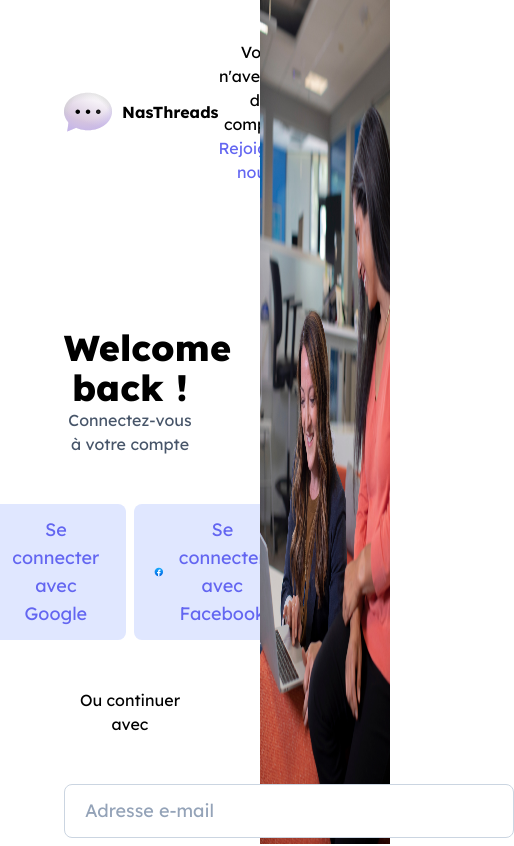
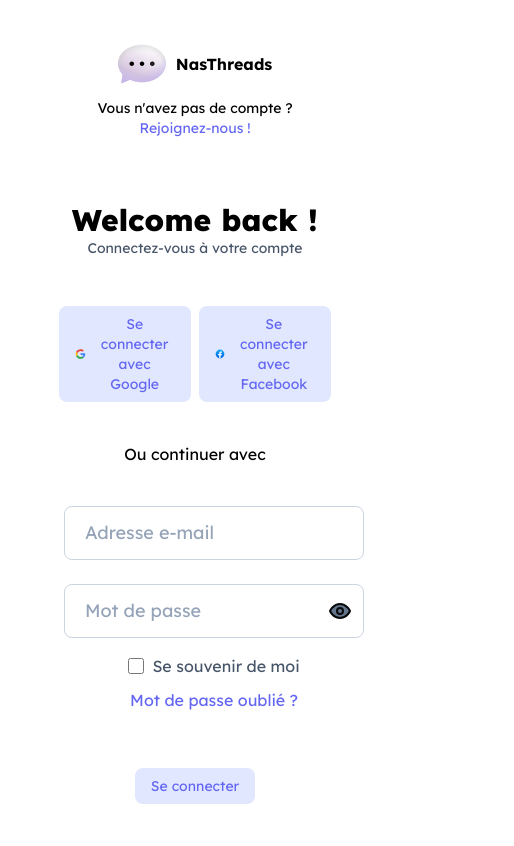
Before and after one commit to nassimlnd/nasthreads, a Next.js app: page / in a window 390 px wide. Shown: the top 846 px of the page, 514 px wide, since content can reach past the window. Built offline with nearby package versions, Linux system fonts and the light colour scheme.

Commit message:
:lipstick: login page responsive

```diff
--- a/src/app/page.tsx
+++ b/src/app/page.tsx
@@ -11,15 +11,14 @@ export default function HomePage() {
     return (
         <main
             className="flex h-screen">
-            <div className={'w-2/3 px-16 py-10 text-center'}>
-                <div className={'flex justify-between items-center'}>
+            <div className={'w-full xl:w-2/3 px-16 py-10 text-center'}>
+                <div className={'flex flex-col space-y-2.5 xl:flex-row justify-between items-center'}>
                     <Logo/>
-                    <p>Vous n'avez pas de compte ? <Link href={'/register'}><span className={'text-primary-medium'}>Rejoignez-nous !</span></Link>
-                    </p>
+                    <p className={'text-sm xl:text-base'}>Vous n'avez pas de compte ? <Link href={'/register'}><span className={'text-primary-medium'}>Rejoignez-nous !</span></Link></p>
                 </div>
-                <div className={'mt-36'}>
-                    <h4 className={'text-4xl font-extrabold'}>Welcome back !</h4>
-                    <p className={'text-base text-slate-600 dark:text-slate-300'}>Connectez-vous à votre compte</p>
+                <div className={'mt-16 xl:mt-36'}>
+                    <h4 className={'text-3xl xl:text-4xl font-extrabold'}>Welcome back !</h4>
+                    <p className={'text-sm xl:text-base text-slate-600 dark:text-slate-300'}>Connectez-vous à votre compte</p>
 
                     <div className={'flex space-x-2 justify-center mt-12'}>
                         <Button size={'large'} style={'secondary'} type={'button'}>
@@ -32,29 +31,29 @@ export default function HomePage() {
                         </Button>
                     </div>
                 </div>
-                <p className={'mt-12'}>Ou continuer avec</p>
+                <p className={'mt-10 xl:mt-12'}>Ou continuer avec</p>
                 <form>
-                    <div className={'space-y-6 mt-12 w-fit mx-auto'}>
+                    <div className={'space-y-6 mt-10 xl:mt-12 w-fit mx-auto'}>
                         <Input style={'primary'} type={'email'} placeholder={'Adresse e-mail'} size={'large'}
-                               className={'w-[450px]'}/>
+                               className={'min-w-[300px] xl:w-[450px]'}/>
                         <Input style={'primary'} type={'password'} placeholder={'Mot de passe'} size={'large'}
-                               className={'w-[450px]'} icon={<Eye className={'fill-slate-500'}/>}/>
+                               className={'min-w-[300px] xl:w-[450px]'} icon={<Eye className={'fill-slate-500'}/>}/>
                     </div>
-                    <div className={'flex justify-between w-[450px] mx-auto mt-4'}>
+                    <div className={'flex xl:flex-row flex-col items-center space-y-2.5 justify-between min-w-[300px] xl:w-[450px] mx-auto mt-4'}>
                         <div className={'flex items-center space-x-2'}>
                             <input type={'checkbox'} className={'w-4 h-4 rounded-sm bg-slate-300 dark:bg-slate-600'}/>
                             <p className={'text-slate-600 dark:text-slate-300'}>Se souvenir de moi</p>
                         </div>
                         <Link href={'/forgot-password'}><span
-                            className={'text-danger-medium'}>Mot de passe oublié ?</span></Link>
+                            className={'text-primary-medium'}>Mot de passe oublié ?</span></Link>
                     </div>
-                    <Button type={'submit'} style={'primary'} size={'large'} className={'mx-auto mt-14'}>
+                    <Button type={'submit'} style={'secondary'} size={'large'} className={'mx-auto mt-14'}>
                         Se connecter
                     </Button>
                 </form>
             </div>
             <Image src={'/assets/images/image_login.png'} alt={'Login image'} width={600} height={600}
-                   className={'w-1/3 dark:opacity-70'}/>
+                   className={'w-1/3 dark:opacity-70 hidden xl:block object-none'}/>
         </main>
     );
 }
--- a/src/components/buttons/Button.tsx
+++ b/src/components/buttons/Button.tsx
@@ -19,7 +19,7 @@ class Button extends Component<ButtonProps> {
         } else if (this.props.size === 'medium') {
             sizeClass = 'px-4 py-2 text-base';
         } else if (this.props.size === 'large') {
-            sizeClass = 'px-5 py-3 text-lg';
+            sizeClass = 'px-4 xl:px-5 py-2 xl:py-3 text-sm xl:text-base';
         }
 
         let styleClass = '';
```
